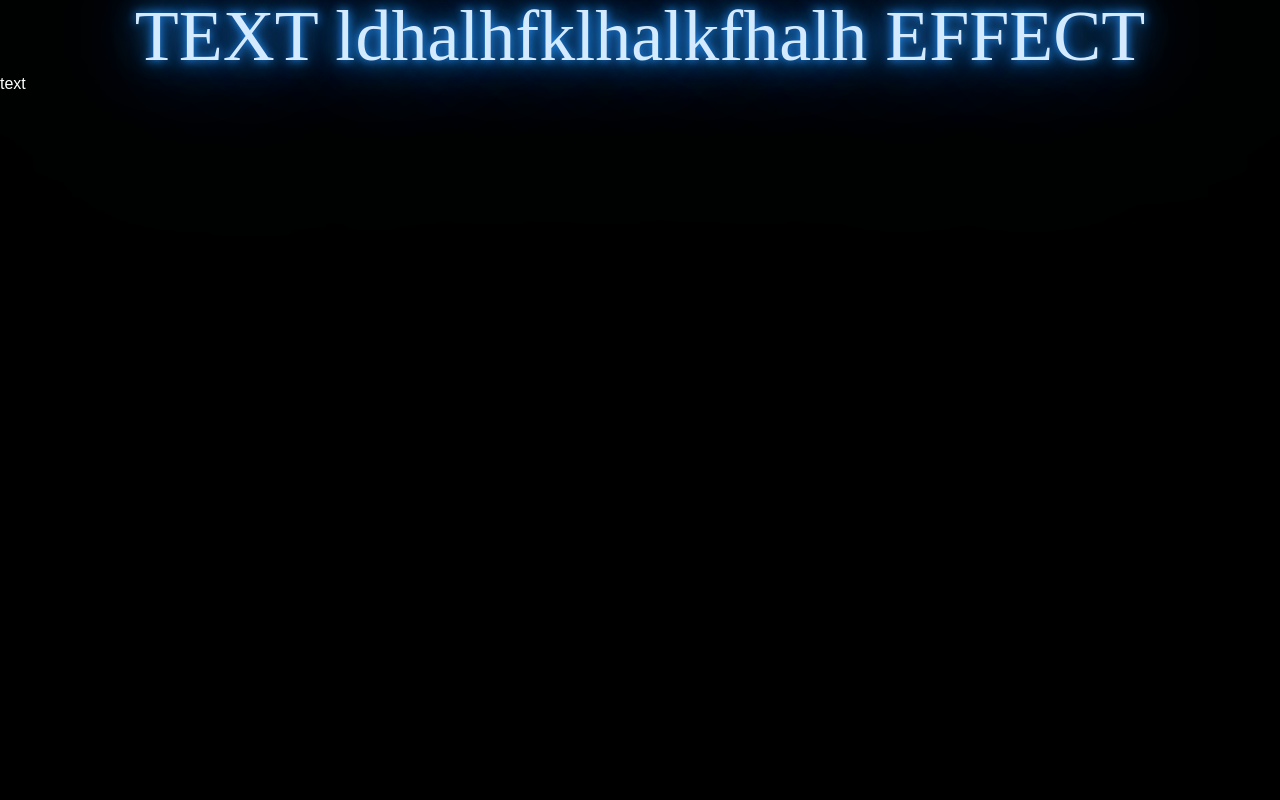
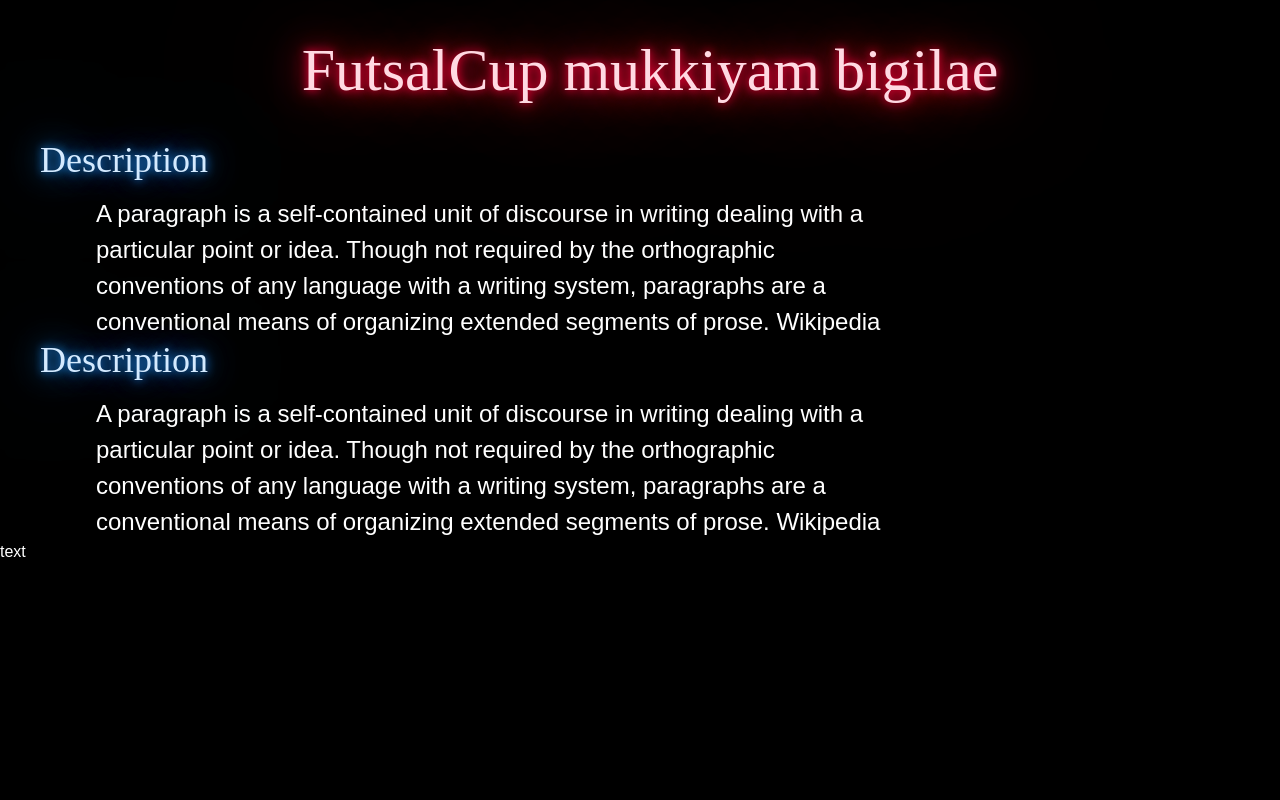
Before and after one commit to krishna2k3/Recharge-23, a React (Create React App) app: page /eventdescription in a window 1280 px wide. Shown: the top 800 px of the page. Built offline with nearby package versions, Linux system fonts and the light colour scheme; a web font is replaced by a local one.

Commit message:
font update

```diff
--- a/src/components/Common/neonfont.css
+++ b/src/components/Common/neonfont.css
@@ -13,15 +13,12 @@
   }
 
   .main {
-
     font-family: "neontubes";
-
   }
   .main span {
 
     -webkit-transform: translateZ(0) translate3D(0, 0, 0);
             transform: translateZ(0) translate3D(0, 0, 0);
-
     will-change: opacity;
   }
   .main .webdev {
@@ -32,7 +29,7 @@
             animation: blink 4s infinite alternate;
   }
   .main .socod {
-    text-align: start;
+
     color: #d4eaff;
     text-shadow: 0 0 0 transparent, 0 0 10px #2695ff, 0 0 20px rgba(38, 149, 255, 0.5), 0 0 40px #2695ff, 0 0 100px #2695ff, 0 0 200px #2695ff, 0 0 300px #2695ff, 0 0 500px #2695ff;
     -webkit-animation: buzz 0.01s infinite alternate;
--- a/src/views/EventDescription.jsx
+++ b/src/views/EventDescription.jsx
@@ -5,11 +5,27 @@ const EventDescription = () =>{
         <div>
 
             <div className="flex flex-col lg:flex-col bg-black stretch-to-screen text-white">
-            <div class="main text-5xl lg:text-7xl flex justify-center">
-                {/* <span class="webdev">FutsalCup mukkiyam bigilae</span> */}
+            <div class="main text-5xl lg:my-10 lg:text-6xl ml-5 my-5 lg:flex lg:justify-center">
+                <span class="webdev">FutsalCup mukkiyam bigilae</span>
+            </div>
+            <div id="description">
+                <div className="main">
+                    <span className="socod text-4xl ml-10">Description</span>
+                </div>
+                <div className="lg:ml-24 mt-4 lg:mr-96">
+                    <p className=" text-2xl leading-9">A paragraph is a self-contained unit of discourse in writing dealing with a particular point or idea. Though not required by the orthographic conventions of any language with a writing system, paragraphs are a conventional means of organizing extended segments of prose. Wikipedia</p>
+                </div>
+            </div>
+            <div id="rules">
+                <div className="main">
+                    <span className="socod text-4xl ml-10">Description</span>
+                </div>
+                <div className="lg:ml-24 mt-4 lg:mr-96">
+                    <p className=" text-2xl leading-9">A paragraph is a self-contained unit of discourse in writing dealing with a particular point or idea. Though not required by the orthographic conventions of any language with a writing system, paragraphs are a conventional means of organizing extended segments of prose. Wikipedia</p>
+                </div>
+            </div>
 
-                <span class="socod">TEXT ldhalhfklhalkfhalh EFFECT</span>
-            </div>
+
 
                   <p className="text-white">text</p>
             </div>
```
